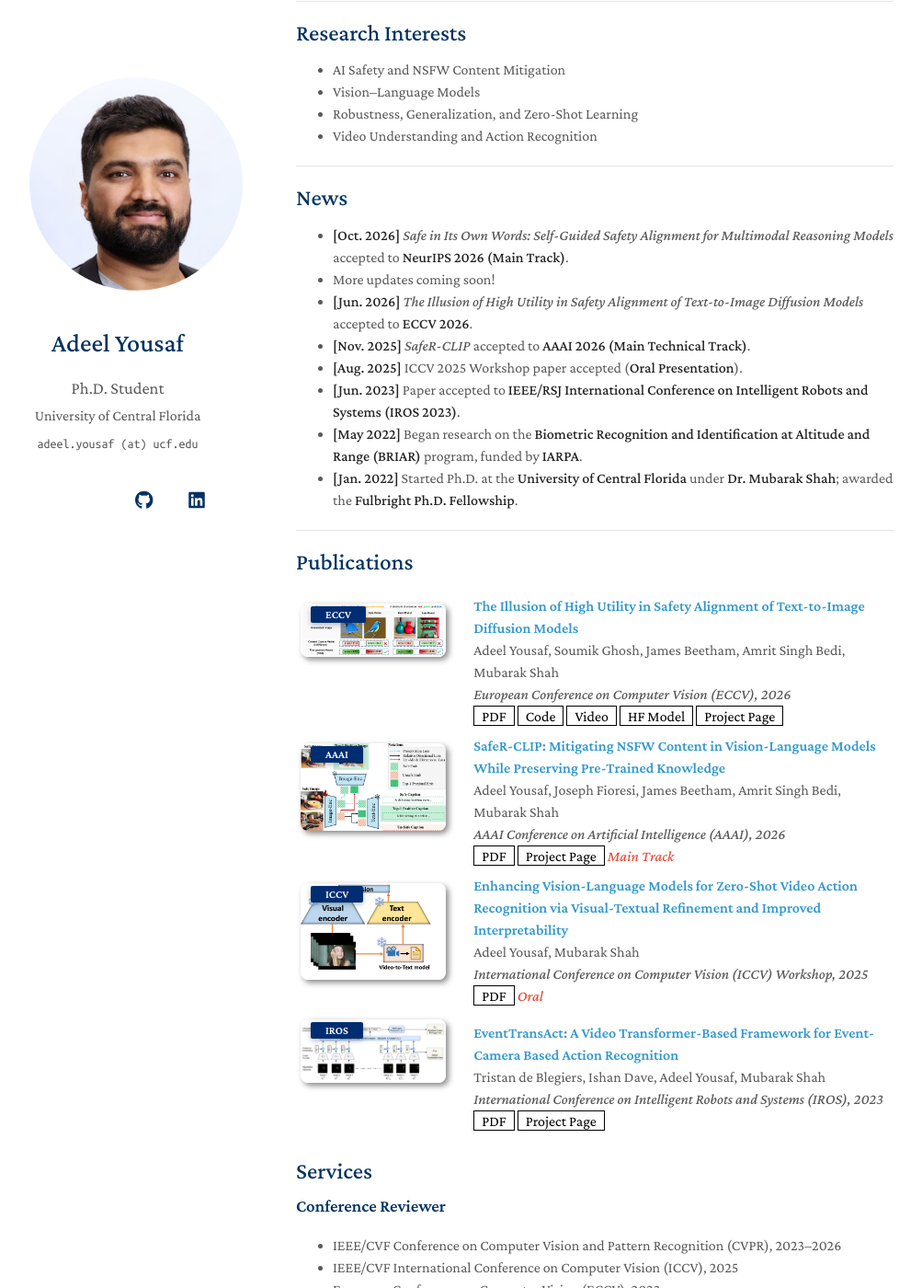
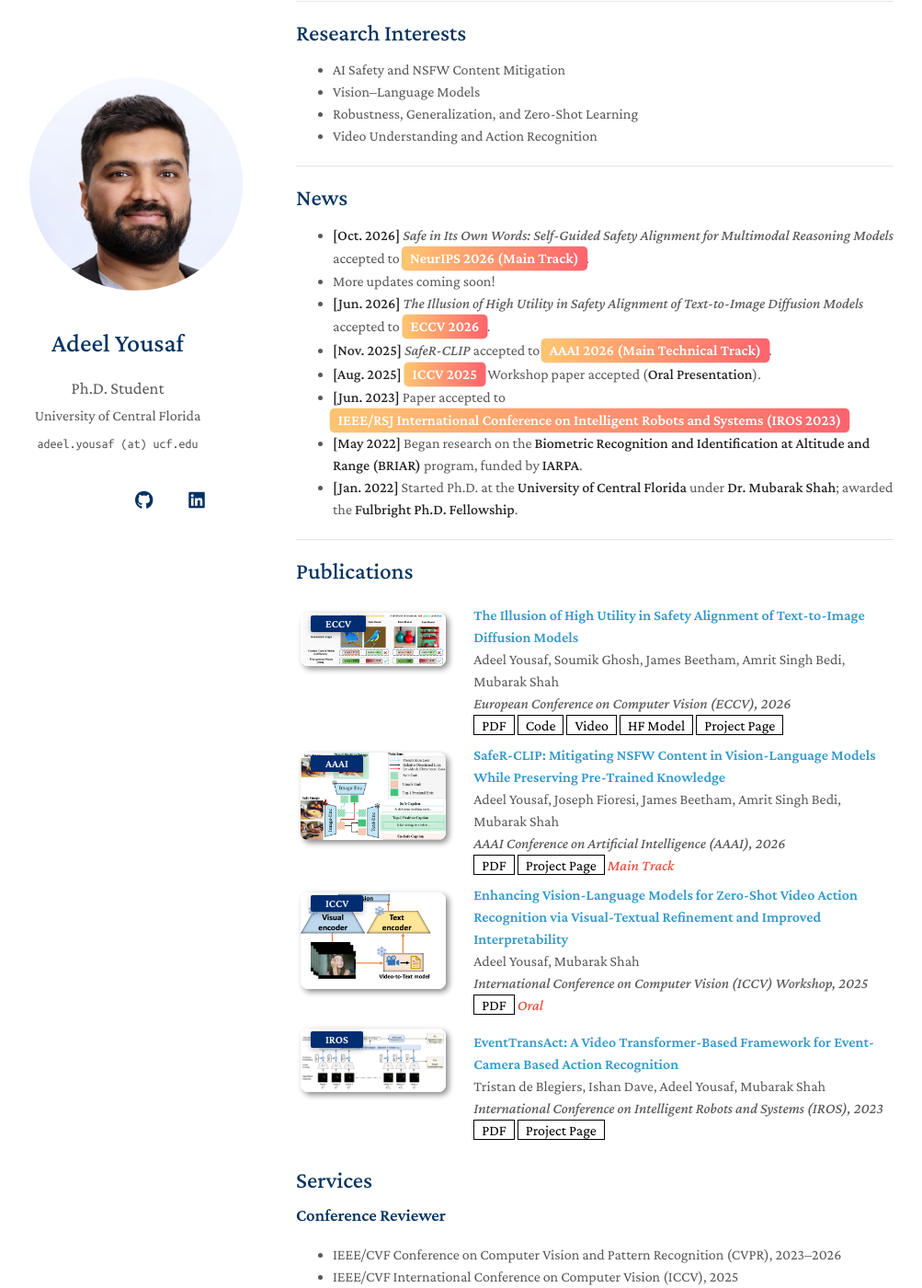
Before and after one commit to Adeelyousaf/Adeelyousaf.github.io, a Jekyll site: the page built from index.md, in a window 1280 px wide and 1400 px high, scrolled down 272 px. Shown: the whole window at 92% size, without its empty margins (148-1151 px from the left). Built offline with Jekyll 4.4.1, drawn with Linux system fonts in a browser that asks for light colours; a style sheet for code colours, icons or effects is not loaded; our own code applies the rules of GitHub Pages for plain Markdown files.

Commit message:
Highlight conference names in News with animated badges
Co-Authored-By: Claude Sonnet 5 <noreply@anthropic.com>

```diff
--- a/_sass/minimal-light.scss
+++ b/_sass/minimal-light.scss
@@ -595,3 +595,31 @@ footer {
   display:none;
   font-family: monospace;
 }
+
+.news-conf {
+  display: inline-block;
+  padding: 1px 9px;
+  border-radius: 5px;
+  font-weight: 700;
+  color: #fff;
+  background: linear-gradient(270deg, #ff5f6d, #ffc371, #47cf73, #2193f0, #ff5f6d);
+  background-size: 400% 400%;
+  animation: news-conf-glow 4s ease infinite, news-conf-pulse 1.8s ease-in-out infinite;
+}
+
+@keyframes news-conf-glow {
+  0% { background-position: 0% 50%; }
+  50% { background-position: 100% 50%; }
+  100% { background-position: 0% 50%; }
+}
+
+@keyframes news-conf-pulse {
+  0%, 100% { box-shadow: 0 0 0 rgba(33, 147, 240, 0); transform: scale(1); }
+  50% { box-shadow: 0 0 10px rgba(33, 147, 240, 0.55); transform: scale(1.05); }
+}
+
+@media (prefers-reduced-motion: reduce) {
+  .news-conf {
+    animation: none;
+  }
+}
--- a/index.md
+++ b/index.md
@@ -19,12 +19,12 @@ I am a Fulbright Ph.D. Scholar at the University of Central Florida (UCF), where
 
 ## News
 
-- **[Oct. 2026]** *Safe in Its Own Words: Self-Guided Safety Alignment for Multimodal Reasoning Models* accepted to **NeurIPS 2026 (Main Track)**.
+- **[Oct. 2026]** *Safe in Its Own Words: Self-Guided Safety Alignment for Multimodal Reasoning Models* accepted to <span class="news-conf">NeurIPS 2026 (Main Track)</span>.
 - More updates coming soon!
-- **[Jun. 2026]** *The Illusion of High Utility in Safety Alignment of Text-to-Image Diffusion Models* accepted to **ECCV 2026**.
-- **[Nov. 2025]** *SafeR-CLIP* accepted to **AAAI 2026 (Main Technical Track)**.
-- **[Aug. 2025]** ICCV 2025 Workshop paper accepted (**Oral Presentation**).
-- **[Jun. 2023]** Paper accepted to **IEEE/RSJ International Conference on Intelligent Robots and Systems (IROS 2023)**.
+- **[Jun. 2026]** *The Illusion of High Utility in Safety Alignment of Text-to-Image Diffusion Models* accepted to <span class="news-conf">ECCV 2026</span>.
+- **[Nov. 2025]** *SafeR-CLIP* accepted to <span class="news-conf">AAAI 2026 (Main Technical Track)</span>.
+- **[Aug. 2025]** <span class="news-conf">ICCV 2025</span> Workshop paper accepted (**Oral Presentation**).
+- **[Jun. 2023]** Paper accepted to <span class="news-conf">IEEE/RSJ International Conference on Intelligent Robots and Systems (IROS 2023)</span>.
 - **[May 2022]** Began research on the **Biometric Recognition and Identification at Altitude and Range (BRIAR)** program, funded by **IARPA**.
 - **[Jan. 2022]** Started Ph.D. at the **University of Central Florida** under **Dr. Mubarak Shah**; awarded the **Fulbright Ph.D. Fellowship**.
 
```
